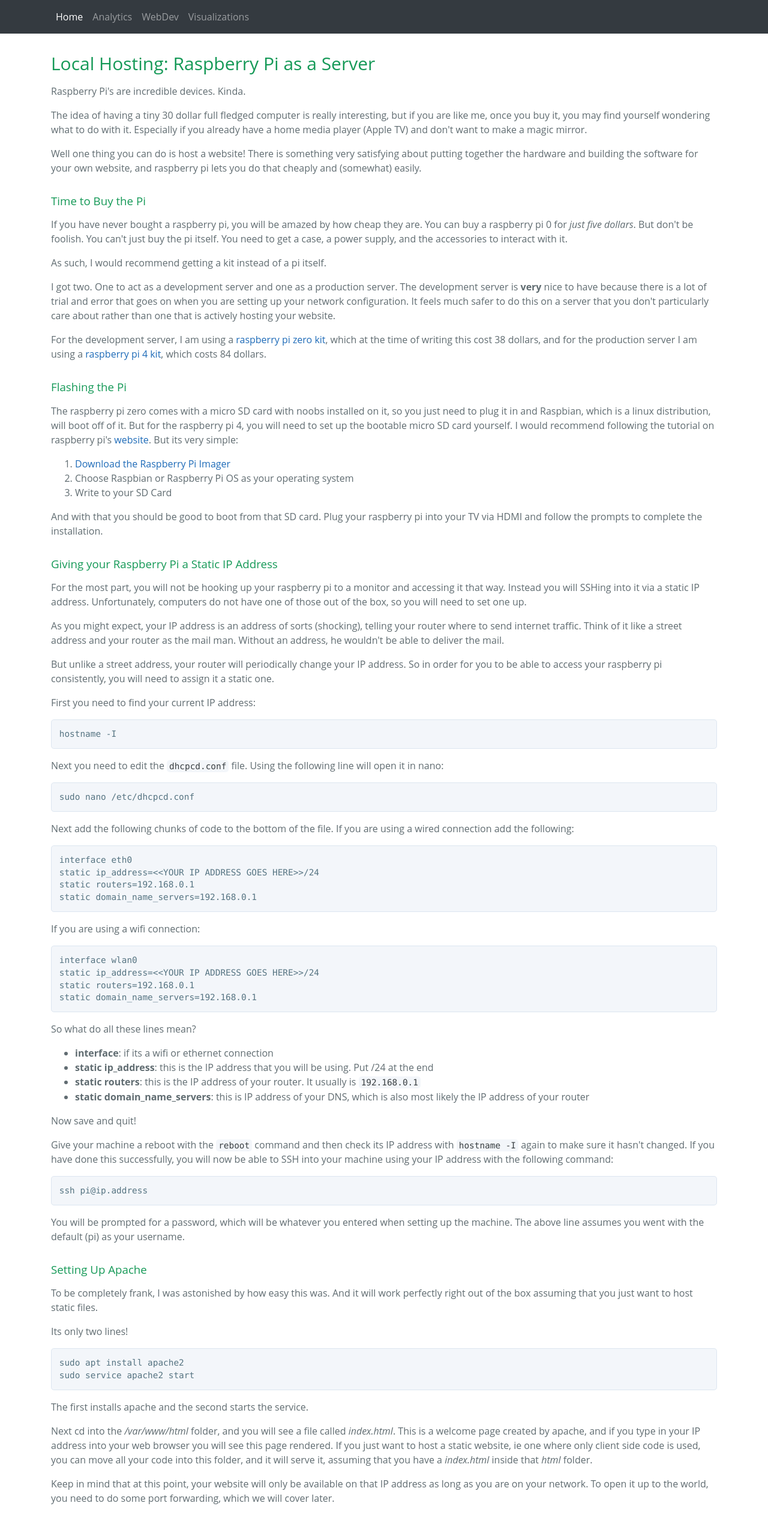
After one commit to corydonbaylor/flask-app, a Flask app: page /webdev/local_raspberry in a window 1280 px wide. The commit adds this page. Shown: the whole page at 60% size. Run offline with Flask 2, Linux system fonts and the light colour scheme; some libraries are stand-ins or nearby versions.

Commit message:
added using raspberry pi

```diff
--- a/app/routes.py
+++ b/app/routes.py
@@ -22,6 +22,11 @@ def analytics():
 @app.route('/webdev')
 def webdev():
     return render_template('webdev.html', title='Web Dev')
+
+
+@app.route('/webdev/local_raspberry')
+def local1():
+    return render_template('pages/webdev/using_raspberry.html', title='Hosting: Raspberry Pi')
 
 
 @app.route('/webdev/local_host_2')
--- /dev/null
+++ b/app/templates/pages/webdev/using_raspberry.html
@@ -0,0 +1,102 @@
+{% extends "base.html" %}
+
+{% block content %}
+
+<h2>Local Hosting: Raspberry Pi as a Server</h2>
+<p>Raspberry Pi&#39;s are incredible devices. Kinda. </p>
+<p>The idea of having a tiny 30 dollar full fledged computer is really interesting, but if you are like me, once you
+    buy it, you may find yourself wondering what to do with it. Especially if you already have a home media player
+    (Apple TV) and don&#39;t want to make a magic mirror.</p>
+<p>Well one thing you can do is host a website! There is something very satisfying about putting together the
+    hardware and building the software for your own website, and raspberry pi lets you do that cheaply and
+    (somewhat) easily.</p>
+<h3>Time to Buy the Pi</h3>
+<p>If you have never bought a raspberry pi, you will be amazed by how cheap they are. You can buy a raspberry pi 0
+    for <em>just five dollars</em>. But don&#39;t be foolish. You can&#39;t just buy the pi itself. You need to get
+    a case, a power supply, and the accessories to interact with it. </p>
+<p>As such, I would recommend getting a kit instead of a pi itself. </p>
+<p>I got two. One to act as a development server and one as a production server. The development server is
+    <strong>very</strong> nice to have because there is a lot of trial and error that goes on when you are setting
+    up your network configuration. It feels much safer to do this on a server that you don&#39;t particularly care
+    about rather than one that is actively hosting your website.</p>
+<p>For the development server, I am using a <a
+        href='https://www.amazon.com/gp/product/B0748M1Z1B/ref=ppx_yo_dt_b_asin_title_o04_s01?ie=UTF8&amp;psc=1'>raspberry
+        pi zero kit</a>, which at the time of writing this cost 38 dollars, and for the production server I am using
+    a <a href='https://www.amazon.com/gp/product/B07XTRK8D4/ref=ppx_yo_dt_b_asin_title_o03_s01?ie=UTF8&amp;psc=1'>raspberry
+        pi 4 kit</a>, which costs 84 dollars. </p>
+<h3>Flashing the Pi</h3>
+<p>The raspberry pi zero comes with a micro SD card with noobs installed on it, so you just need to plug it in and
+    Raspbian, which is a linux distribution, will boot off of it. But for the raspberry pi 4, you will need to set
+    up the bootable micro SD card yourself. I would recommend following the tutorial on raspberry pi&#39;s <a
+        href='https://www.raspberrypi.org/documentation/installation/installing-images/'>website</a>. But its very
+    simple:</p>
+<ol>
+    <li><a href='https://www.raspberrypi.org/downloads/'>Download the Raspberry Pi Imager</a></li>
+    <li>Choose Raspbian or Raspberry Pi OS as your operating system</li>
+    <li>Write to your SD Card</li>
+
+</ol>
+<p>And with that you should be good to boot from that SD card. Plug your raspberry pi into your TV via HDMI and
+    follow the prompts to complete the installation. </p>
+<h3>Giving your Raspberry Pi a Static IP Address</h3>
+<p>For the most part, you will not be hooking up your raspberry pi to a monitor and accessing it that way. Instead
+    you will SSHing into it via a static IP address. Unfortunately, computers do not have one of those out of the
+    box, so you will need to set one up. </p>
+<p>As you might expect, your IP address is an address of sorts (shocking), telling your router where to send
+    internet traffic. Think of it like a street address and your router as the mail man. Without an address, he
+    wouldn&#39;t be able to deliver the mail.</p>
+<p>But unlike a street address, your router will periodically change your IP address. So in order for you to be able
+    to access your raspberry pi consistently, you will need to assign it a static one.</p>
+<p>First you need to find your current IP address:</p>
+<pre><code class='language-shell' lang='shell'>hostname -I
+</code></pre>
+<p>Next you need to edit the <code>dhcpcd.conf</code> file. Using the following line will open it in nano:</p>
+<pre><code class='language-shell' lang='shell'>sudo nano /etc/dhcpcd.conf
+</code></pre>
+<p>Next add the following chunks of code to the bottom of the file. If you are using a wired connection add the
+    following:</p>
+<pre><code class='language-shell' lang='shell'>interface eth0
+static ip_address=&lt;&lt;YOUR IP ADDRESS GOES HERE&gt;&gt;/24
+static routers=192.168.0.1
+static domain_name_servers=192.168.0.1
+</code></pre>
+<p>If you are using a wifi connection:</p>
+<pre><code class='language-shell' lang='shell'>interface wlan0
+static ip_address=&lt;&lt;YOUR IP ADDRESS GOES HERE&gt;&gt;/24
+static routers=192.168.0.1
+static domain_name_servers=192.168.0.1
+</code></pre>
+<p>So what do all these lines mean?</p>
+<ul>
+    <li><strong>interface</strong>: if its a wifi or ethernet connection</li>
+    <li><strong>static ip_address</strong>: this is the IP address that you will be using. Put /24 at the end</li>
+    <li><strong>static routers</strong>: this is the IP address of your router. It usually is
+        <code>192.168.0.1</code></li>
+    <li><strong>static domain_name_servers</strong>: this is IP address of your DNS, which is also most likely the
+        IP address of your router </li>
+
+</ul>
+<p>Now save and quit!</p>
+<p>Give your machine a reboot with the <code>reboot</code> command and then check its IP address with
+    <code>hostname -I</code> again to make sure it hasn&#39;t changed. If you have done this successfully, you will
+    now be able to SSH into your machine using your IP address with the following command:</p>
+<pre><code>ssh pi@ip.address
+</code></pre>
+<p>You will be prompted for a password, which will be whatever you entered when setting up the machine. The above
+    line assumes you went with the default (pi) as your username.</p>
+<h3>Setting Up Apache</h3>
+<p>To be completely frank, I was astonished by how easy this was. And it will work perfectly right out of the box
+    assuming that you just want to host static files. </p>
+<p>Its only two lines!</p>
+<pre><code class='language-shell' lang='shell'>sudo apt install apache2
+sudo service apache2 start
+</code></pre>
+<p>The first installs apache and the second starts the service. </p>
+<p>Next cd into the <em>/var/www/html</em> folder, and you will see a file called <em>index.html</em>. This is a
+    welcome page created by apache, and if you type in your IP address into your web browser you will see this page
+    rendered. If you just want to host a static website, ie one where only client side code is used, you can move
+    all your code into this folder, and it will serve it, assuming that you have a <em>index.html</em> inside that
+    <em>html</em> folder. </p>
+<p>Keep in mind that at this point, your website will only be available on that IP address as long as you are on
+    your network. To open it up to the world, you need to do some port forwarding, which we will cover later. </p>
+{% endblock %}
--- a/app/templates/partials/webdev_toc.html
+++ b/app/templates/partials/webdev_toc.html
@@ -1,6 +1,7 @@
 <p>
     <a class="no-pad" href="{{ url_for('local2') }}">HTML and CSS: Creating a Static Site</a><br>
     <a class="no-pad" href="{{ url_for('local2') }}">Bootstrap: A CSS Facelift</a><br>
+    <a class="no-pad" href="{{ url_for('local1') }}">Local Hosting pt. I: Raspberry Pi as a Server</a><br>
     <a class="no-pad" href="{{ url_for('local2') }}">Flask pt. I: Your First Flask App</a><br>
     <a class="no-pad" href="{{ url_for('local2') }}">Flask pt. II: Templates in Flask</a><br>
     <a class="no-pad" href="{{ url_for('local2') }}">Flask pt. III: Structuring a Flask App</a><br>
```
